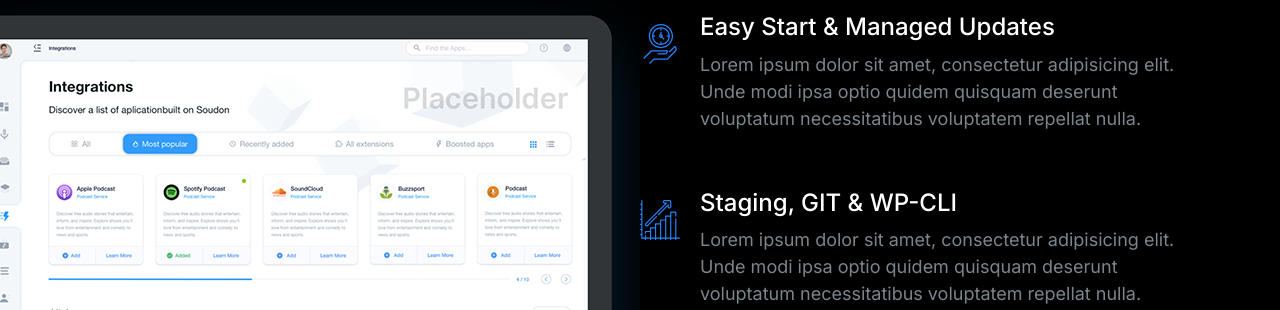
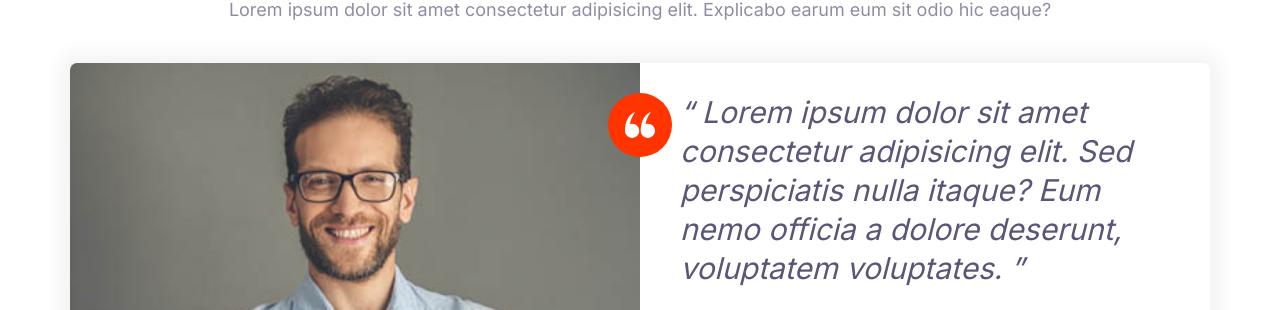
Before and after one commit to Imran9T5/First-project, a plain HTML site: page INDEX.HTML in a window 1280 px wide. Shown: the part 151-461 px from the top of the page. Drawn offline with Linux system fonts and the light colour scheme.

Commit message:
testimonial block created

```diff
--- a/CSS/styles.css
+++ b/CSS/styles.css
@@ -660,6 +660,7 @@ a{
 
 .block__header{
     text-align: center;
+    margin-bottom: 4rem;
 
 }
 
--- a/INDEX.HTML
+++ b/INDEX.HTML
@@ -14,78 +14,50 @@
     <link rel="stylesheet" href="CSS/styles.css" />
   </head>
   <body>
-    <section class="block block--dark block--skewed-right block-showcase">
+    <section class="block">
       <header class="block__header">
-        <h2>User-friendly control panel</h2>
+        <h2>what our customer are saying</h2>
+        <p>
+          Lorem ipsum dolor sit amet consectetur adipisicing elit. Explicabo
+          earum eum sit odio hic eaque?
+        </p>
       </header>
-      <div class="container grid grid--1x2">
-        <picture class="block-showcase__image">
-          <source
-            type="image/webp"
-            srcset="image/ipad.webp 1x image/ipad@2x.webp 2x"
+      <div class="container">
+        <div class="card testimonial__image">
+          <div class="grid grid--1x2">
+            <div class="testimonial__image">
+              <img
+                src="images/testimonial.jpg"
+                alt="a happy, smiling  customer"
               />
-          <source
-            type="image/png"
-            srcset="image/ipad.png 1x image/ipad@2x.png 2x"
-          />
-          <img src="images/ipad.png" alt="" />
-        </picture>
-
-        <ul class="list">
-          <li>
+              <span class="icon-container icon-container-accent">
+                <svg class="icon icon--white icon--small">
+                  <use xlink:href="images/sprite.svg#quotes"></use>
+                </svg>
+              </span>
+            </div>
+            <blockquote class="quote">
+              <p class="quote__text">
+                Lorem ipsum dolor sit amet consectetur adipisicing elit. Sed
+                perspiciatis nulla itaque? Eum nemo officia a dolore deserunt,
+                voluptatem voluptates.
+              </p>
+              <footer>
                 <div class="media">
                   <div class="media__image">
-                <svg class="icon icon--primary">
-                  <use xlink:href="images/sprite.svg#clock"></use>
+                    <svg class="icon icon--primary quote__line">
+                      <use xlink:href="images/sprite.svg#line"></use>
                     </svg>
                   </div>
                   <div class="media__body">
-                <h3 class="media__title">Easy Start & Managed Updates</h3>
-                <p>
-                  Lorem ipsum dolor sit amet, consectetur adipisicing elit. Unde
-                  modi ipsa optio quidem quisquam deserunt voluptatum
-                  necessitatibus voluptatem repellat nulla.
-                </p>
+                    <h3 class="media__title quote__author">John Smith</h3>
+                    <p class="quote__organization">ABC company</p>
                   </div>
                 </div>
-          </li>
-
-          <li>
-            <div class="media">
-              <div class="media__image">
-                <svg class="icon icon--primary">
-                  <use xlink:href="images/sprite.svg#growth"></use>
-                </svg>
-              </div>
-              <div class="media__body">
-                <h3 class="media__title">Staging, GIT & WP-CLI</h3>
-                <p>
-                  Lorem ipsum dolor sit amet, consectetur adipisicing elit. Unde
-                  modi ipsa optio quidem quisquam deserunt voluptatum
-                  necessitatibus voluptatem repellat nulla.
-                </p>
+              </footer>
+            </blockquote>
           </div>
         </div>
-          </li>
-
-          <li>
-            <div class="media">
-              <div class="media__image">
-                <svg class="icon icon--primary">
-                  <use xlink:href="images/sprite.svg#wordpress"></use>
-                </svg>
-              </div>
-              <div class="media__body">
-                <h3 class="media__title">Dynamic Cashing & More</h3>
-                <p>
-                  Lorem ipsum dolor sit amet, consectetur adipisicing elit. Unde
-                  modi ipsa optio quidem quisquam deserunt voluptatum
-                  necessitatibus voluptatem repellat nulla.
-                </p>
-              </div>
-            </div>
-          </li>
-        </ul>
       </div>
     </section>
 
```
Also changed, not shown: Components/TESTIMONIAL BLOCK.html (added, +43 -0 lines). Lines whose indentation alone changed are shown as unchanged.
